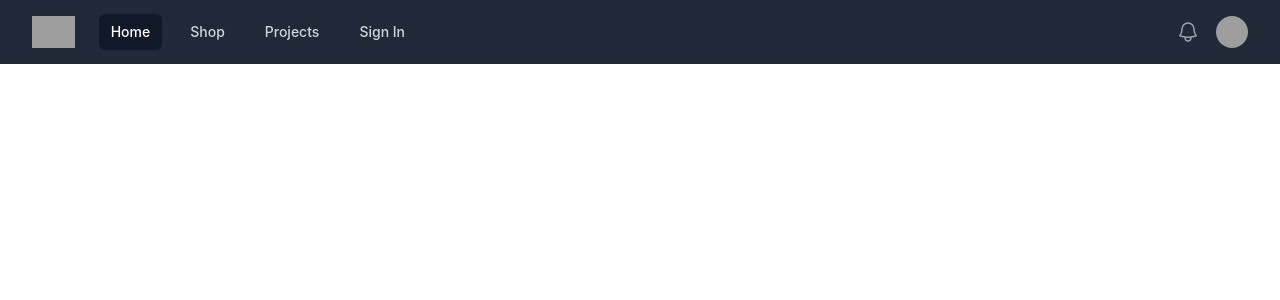
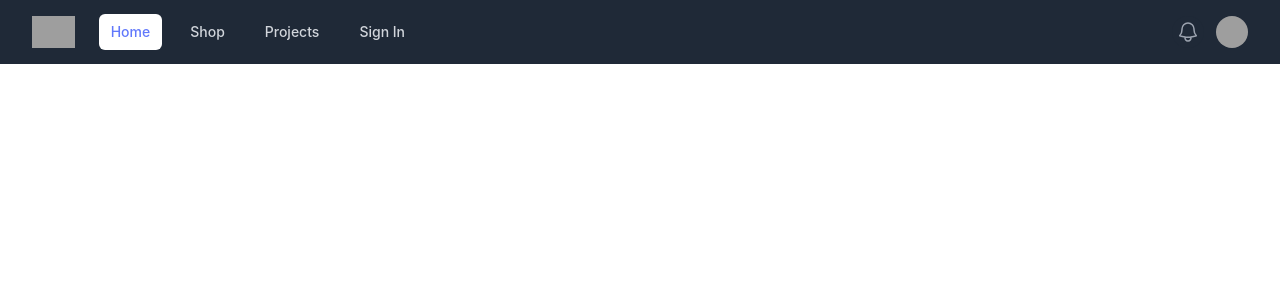
Before and after one commit to TauqeerAhmad5201/react-router, a React (Create React App) app: page / in a window 1280 px wide. Shown: the top 300 px of the page. Built offline with nearby package versions, Linux system fonts and the light colour scheme; grey boxes are pictures that could not be loaded.

Commit message:
Import NavLink  instead of Link

```diff
--- a/src/App.css
+++ b/src/App.css
@@ -36,3 +36,9 @@
     transform: rotate(360deg);
   }
 }
+nav a.active{
+  color: #6178fb !important;
+  background: white !important;
+
+  font:bold;
+}
--- a/src/components/Navbar.js
+++ b/src/components/Navbar.js
@@ -2,7 +2,7 @@ import React from 'react'
 import { Fragment } from 'react'
 import { Disclosure, Menu, Transition } from '@headlessui/react'
 import { Bars3Icon, BellIcon, XMarkIcon } from '@heroicons/react/24/outline'
-import { Link } from "react-router-dom";
+import { NavLink } from 'react-router-dom';
 
 const navigation = [
   { name: 'Home', href: '/', current: true },
@@ -49,17 +49,17 @@ export default function Navbar() {
                 <div className="hidden sm:ml-6 sm:block">
                   <div className="flex space-x-4">
                     {navigation.map((item) => (
-                      <Link
+                      <NavLink
                         key={item.name}
                         to={item.href}
                         className={classNames(
-                          item.current ? 'bg-gray-900 text-white' : 'text-gray-300 hover:bg-gray-700 hover:text-white',
+                          item.current ? 'text-white' : 'text-gray-300 hover:bg-gray-700 hover:text-white',
                           'rounded-md px-3 py-2 text-sm font-medium'
                         )}
                         aria-current={item.current ? 'page' : undefined}
                       >
                         {item.name}
-                      </Link>
+                      </NavLink>
                     ))}
                   </div>
                 </div>
```
